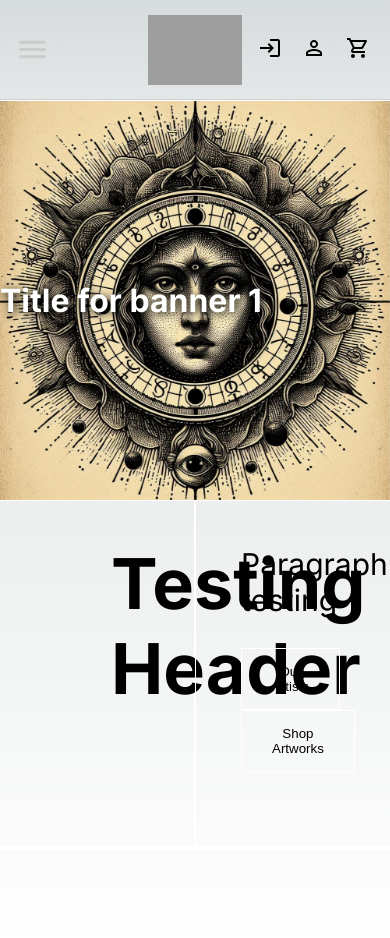
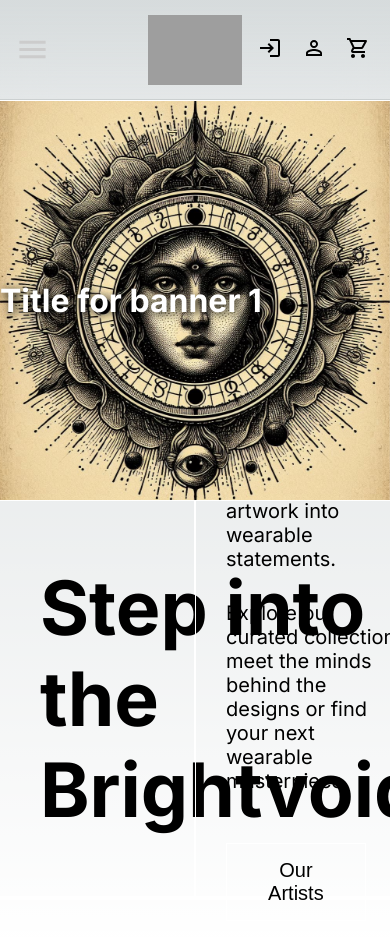
Before and after one commit to katelandcastelin/brightvoid-next-personal, a Next.js app: page / in a window 390 px wide. Shown: the top 938 px of the page. Built offline with nearby package versions, Linux system fonts and the light colour scheme; grey boxes are pictures that could not be loaded.

Commit message:
feat/home-directory-display: adding responsive design to blocks and text

```diff
--- a/app/page.js
+++ b/app/page.js
@@ -81,15 +81,35 @@ const BlockContainer = styled.div`
   justify-content: center;
   border-top: 1px solid #fff;
   border-bottom: 4px solid #fff;
+
+  @media (max-width: 1600px) {
+    height: 400px;
+  }
 `;
 
 const LeftBlock = styled.div`
   width: 40%;
   border-right: 1px solid #fff;
   padding: 40px;
+  display: flex;
+  align-items: center;
 
   h1 {
-    font-size: 70px;
+    font-size: 80px;
+  }
+
+  @media (max-width: 1600px) {
+    h1 {
+      font-size: 75px;
+    }
+  }
+
+  @media (max-width: 1375px) {
+    width: 50%;
+  }
+
+  @media (max-width: 995px) {
+    padding: 0;
   }
 `;
 
@@ -97,18 +117,39 @@ const RightBlock = styled.div`
   width: 40%;
   border-left: 1px solid #fff;
   padding: 45px;
+  display: flex;
+  align-items: center;
 
   p {
-    font-size: 30px;
+    font-size: 22px;
     margin-bottom: 30px;
+  }
+
+  @media (max-width: 1375px) {
+    width: 50%;
+
+    p {
+      font-size: 20px;
+    }
+  }
+
+  @media (max-width: 1115px) {
+    padding: 0 0 0 30px;
+  }
+
+  @media (max-width: 995px) {
+
   }
 `;
 
 const DirectoryButton = styled.button`
+  margin-top: 20px;
   border: 1px solid #fff;
   padding: 15px 30px;
-  margin-right: 20px;
+  margin-right: 40px;
+  font-size: 20px;
   background-color: transparent;
+  cursor: pointer;
 `;
 
 export default function Home() {
@@ -138,12 +179,16 @@ export default function Home() {
       <BlockContainer>
         <LeftBlock>
           <h1>
-            Testing Header
+            Step into the Brightvoid
           </h1>
         </LeftBlock>
         <RightBlock>
+          <div>
             <p>
-            Paragraph testing
+              Brightvoid bridges the gap between art and apparel, transforming exceptional artwork into wearable statements.
+            </p>
+            <p>
+              Explore our curated collection, meet the minds behind the designs or find your next wearable masterpiece.
             </p>
             <DirectoryButton>
               Our Artists
@@ -151,6 +196,7 @@ export default function Home() {
             <DirectoryButton>
               Shop Artworks
             </DirectoryButton>
+          </div>
         </RightBlock>
       </BlockContainer>
     </main>
```
Lines whose indentation alone changed are shown as unchanged.
